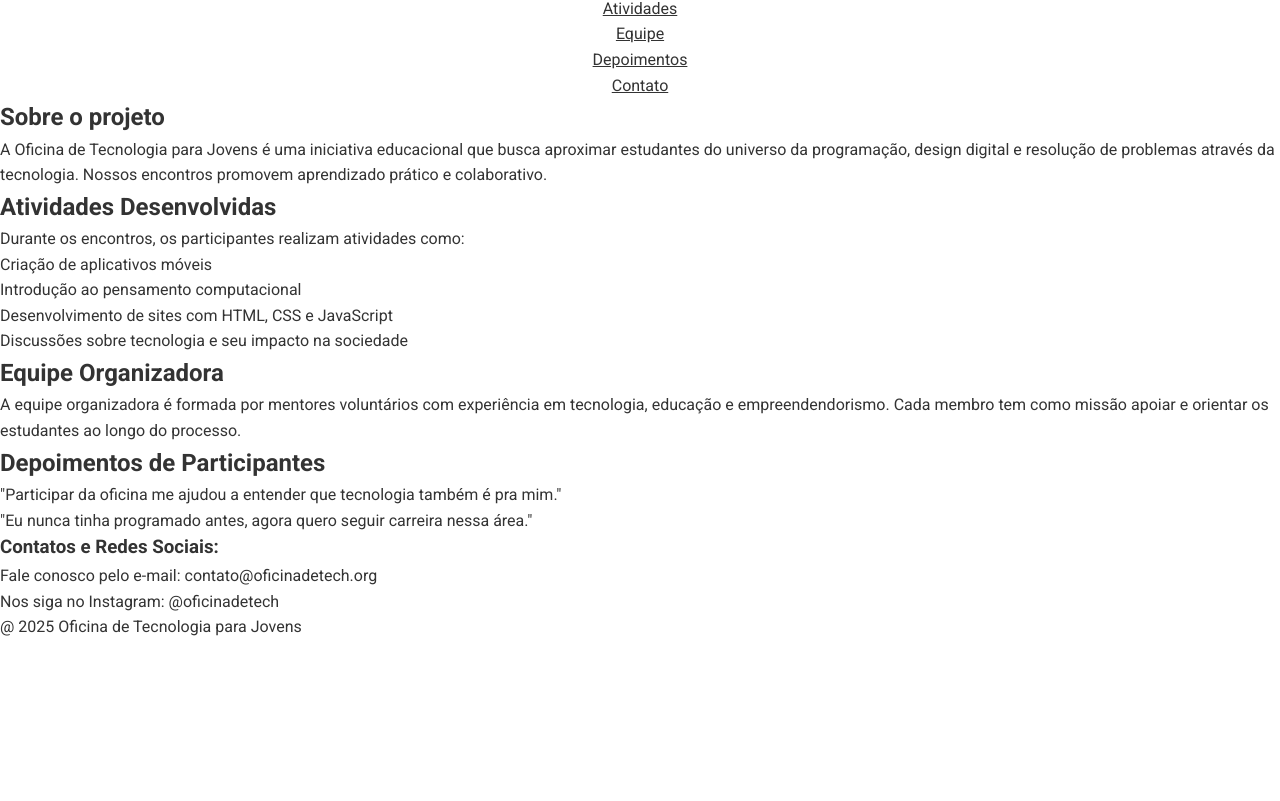
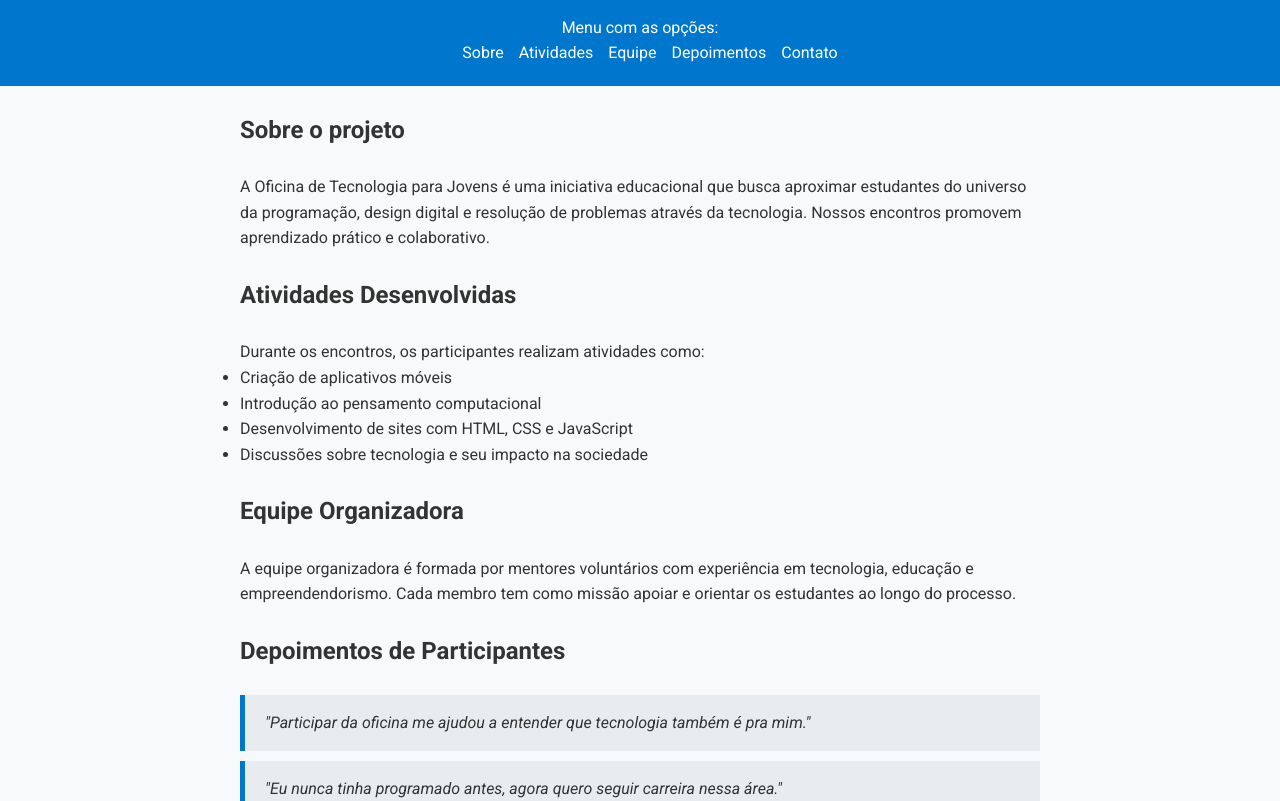
Before and after one commit to IFSPBRA-LPW/tags-semanticas-RychardMS, a plain HTML site: page index.html in a window 1280 px wide. Shown: the part 145-946 px from the top of the page. Before the commit the page ends 800 px from the top, so only its background shows below. Drawn offline with Linux system fonts and the light colour scheme.

Commit message:
Aula 09/06/25

```diff
--- a/index.html
+++ b/index.html
@@ -1,23 +1,23 @@
 <!DOCTYPE html>
-<html lang="en">
+<html lang="pt-BR">
 <head>
     <meta charset="UTF-8">
     <meta name="viewport" content="width=device-width, initial-scale=1.0">
-    <title>Página inicial</title>
+    <title>Oficina de Tecnologia para Jovens</title>
     <link rel="stylesheet" href="./styles/index.css">
 </head>
 <body>
-    <header>
+    <header class="header-container">
         <h1>Oficina de Tecnologia para Jovens</h1>
         <h2>Bem-vindos à oficina de Tecnologia</h2>
         <p>Menu com as opções:
             <nav>
-                <ul>
-                    <li><a href="#Sobre">Sobre</a>
-                    <li><a href="#Atividades">Atividades</a></li>
-                    <li><a href="#Equipe">Equipe</a></li>
-                    <li><a href="#Depoimentos">Depoimentos</a></li>
-                    <li><a href="#Contato">Contato</a></li></li>
+                <ul class="list-main">
+                    <li><a class="link" href="#Sobre">Sobre</a>
+                    <li><a class="link" href="#Atividades">Atividades</a></li>
+                    <li><a class="link" href="#Equipe">Equipe</a></li>
+                    <li><a class="link" href="#Depoimentos">Depoimentos</a></li>
+                    <li><a class="link" href="#Contato">Contato</a></li></li>
                 </ul>
             </nav>
         </p>
@@ -55,8 +55,13 @@
 
         <section id="Depoimentos">
             <h2>Depoimentos de Participantes</h2>
-            <p>"Participar da oficina me ajudou a entender que tecnologia também é pra mim."</p>
+            <blockquote class="citacoes">
+                <p>"Participar da oficina me ajudou a entender que tecnologia também é pra mim."</p>
+            </blockquote>
+            <blockquote class="citacoes">
             <p>"Eu nunca tinha programado antes, agora quero seguir carreira nessa área."</p>
+            </blockquote>
+
         </section>
     </main>
 
--- a/styles/index.css
+++ b/styles/index.css
@@ -1,15 +1,78 @@
 @import url('https://fonts.googleapis.com/css2?family=Roboto:ital,wght@0,100..900;1,100..900&display=swap');
 *{
     font-family: "Roboto", sans-serif;
-    background-color: white;
-    color: #333333;
     line-height: 1.6;
     margin: 0;
     padding: 0;
 }
 
-header{
-    backgroung-color: #0077cc;
+body{
+    background-color: #f8f9fa;
+    color: #333;
+}
+
+main{
+    max-width: 800px;
+    margin: auto;
+}
+
+/*Cabeçalho*/
+.header-container{
+    background-color: #0077cc;
+    color: white;
+    padding: 20px;
+    text-align: center;
+}
+
+.link{
+    color: white;
+    text-decoration: none;
+
+}
+
+.link:hover{
+    color: yellow;
+}
+
+.link:visited{
+    color: cyan;
+}
+
+nav ul{
+    list-style: none;
+    display: flex;
+    justify-content: center;
+    gap: 15px;
+}
+
+/* h2, h3{
+    weight: 600;
+} */
+
+h2{
+    margin: 25px 0;
+}
+
+.list-main{
+    margin-left: 20px;
+}
+
+.citacoes{
+    background-color: #e9ecef;
+    font-style: italic;
+    border-left: 5px solid #0077cc;
+    margin: 10px 0;
+    padding: 15px 20px;
+}
+
+footer{
+    background-color: #343a40;
     color: white;
     text-align: center;
+    padding: 20px;
+    margin-top: 40px;
 }
+
+footer h3{
+    margin-bottom: 20px;
+}
```
